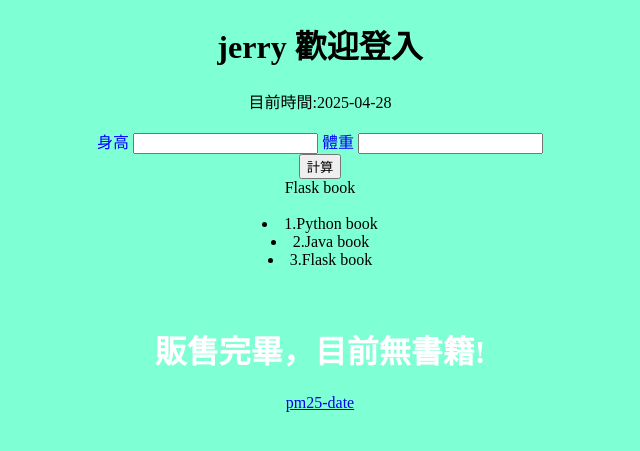
After one commit to Robert-Liu-31039/flask-pm25, a Flask app: page /books in a window 1280 px wide. The commit adds this page. Shown: the top 451 px of the page, without its empty margins (320-960 px from the left). Run offline with Flask 3, Linux system fonts and the light colour scheme.

Commit message:
完成首頁整理

```diff
--- a/app.py
+++ b/app.py
@@ -9,8 +9,15 @@ app = Flask(__name__)
 
 # 宣告首頁的路徑
 @app.route("/")
-# 宣告立刻被執行的 function 方法
+# 宣告首頁立刻被執行的 function 方法
 def index():
+    return render_template("index.html")
+
+
+# 宣告網頁的路徑
+@app.route("/books")
+# 宣告網頁立刻被執行的 function 方法
+def books_page():
     # return f"<h1>Hello World!</h1><br>{datetime.now()}"
     books = {1: "Python book", 2: "Java book", 3: "Flask book"}
     for key in books:
@@ -48,7 +55,7 @@ def index():
     nowtime = datetime.now().strftime("%Y-%m-%d")
     print(username, nowtime)
     return render_template(
-        "index.html", name=username, now=nowtime, books=books, books_2=books_2
+        "books.html", name=username, now=nowtime, books=books, books_2=books_2
     )
 
 
@@ -69,7 +76,12 @@ def get_bmi():
 
     bmi = round(weight / (height / 100) ** 2, 2)
     # return {"height": height, "weight": weight, "bmi": bmi}
-    return render_template("bmi.html", height=height, weight=weight, bmi=bmi)
+    # return render_template("bmi.html", height=height, weight=weight, bmi=bmi)
+
+    # **locals() -> 會把區域端的所有變數全部都丟過去，
+    # 好處是 : 當要傳遞的參數很多時，不用一個一個寫
+    # 壞處是 : 效能會變差
+    return render_template("bmi.html", **locals())
 
 
 # 讓 Flask Server run 起來
--- a/templates/bmi.html
+++ b/templates/bmi.html
@@ -7,6 +7,6 @@
 </head>
 <body>
     <h1>身高:{{height}} 體重:{{weight}} BMI:{{bmi}}</h1>
-    <a href="/">回首頁</a>
+    <a href="/books">回首頁</a>
 </body>
 </html>
--- /dev/null
+++ b/templates/books.html
@@ -0,0 +1,77 @@
+<!DOCTYPE html>
+<html lang="en">
+<head>
+    <meta charset="UTF-8">
+    <meta name="viewport" content="width=device-width, initial-scale=1.0">
+    <title>首頁</title>
+    <style>
+        body{
+            text-align: center;
+            background-color: aquamarine;
+        }
+
+        .price{
+            color: red;
+        }
+
+        .title{
+            background: orange;
+            color: white;
+            padding: 6px;
+        }
+
+        img{
+            border: 1px solid black;
+            width: 300px;
+        }
+
+        form{
+            color: blue;
+        }
+    </style>
+</head>
+<body>
+    <h1> {{name}} 歡迎登入</h1>
+    <p>目前時間:{{now}}</p>
+
+    <form action="/bmi">
+        <label for="">身高</label>
+        <input type="number" name="height">
+        <label for="">體重</label>
+        <input type="number" name="weight">
+        <br>
+        <button type="submit">計算</button>
+    </form>
+
+    {{books[3]}}
+    <br>
+    <br>
+
+    {% for i in books %}
+    <li>{{i}}.{{books[i]}}</li>
+    {% endfor %}
+    <br>
+    <br>
+
+    {% if books_2 %}
+    {% for book in books_2 %}
+    <h1 class="title">{{book["name"]}}</h1>
+    <h3 class="price">{{book["price"]}}</h3>
+    <img src="{{book['image_url']}}" alt="">
+
+    <!-- 在網頁端可以使用 . 去取代 [""] 的寫法 -->
+    <h1>{{book.name}}</h1>
+    <h3>{{book.price}}</h3>
+    <img src="{{book.image_url}}" alt="">
+    {% endfor %}
+    <br>
+    <br>
+    {% else %}
+    <h1 style="color: white;">
+       販售完畢，目前無書籍!
+    </h1>
+    {% endif %}
+
+    <a href="/pm25-data">pm25-date</a>
+</body>
+</html>
```
Also changed, not shown: templates/index.html (+1 -58 lines).
